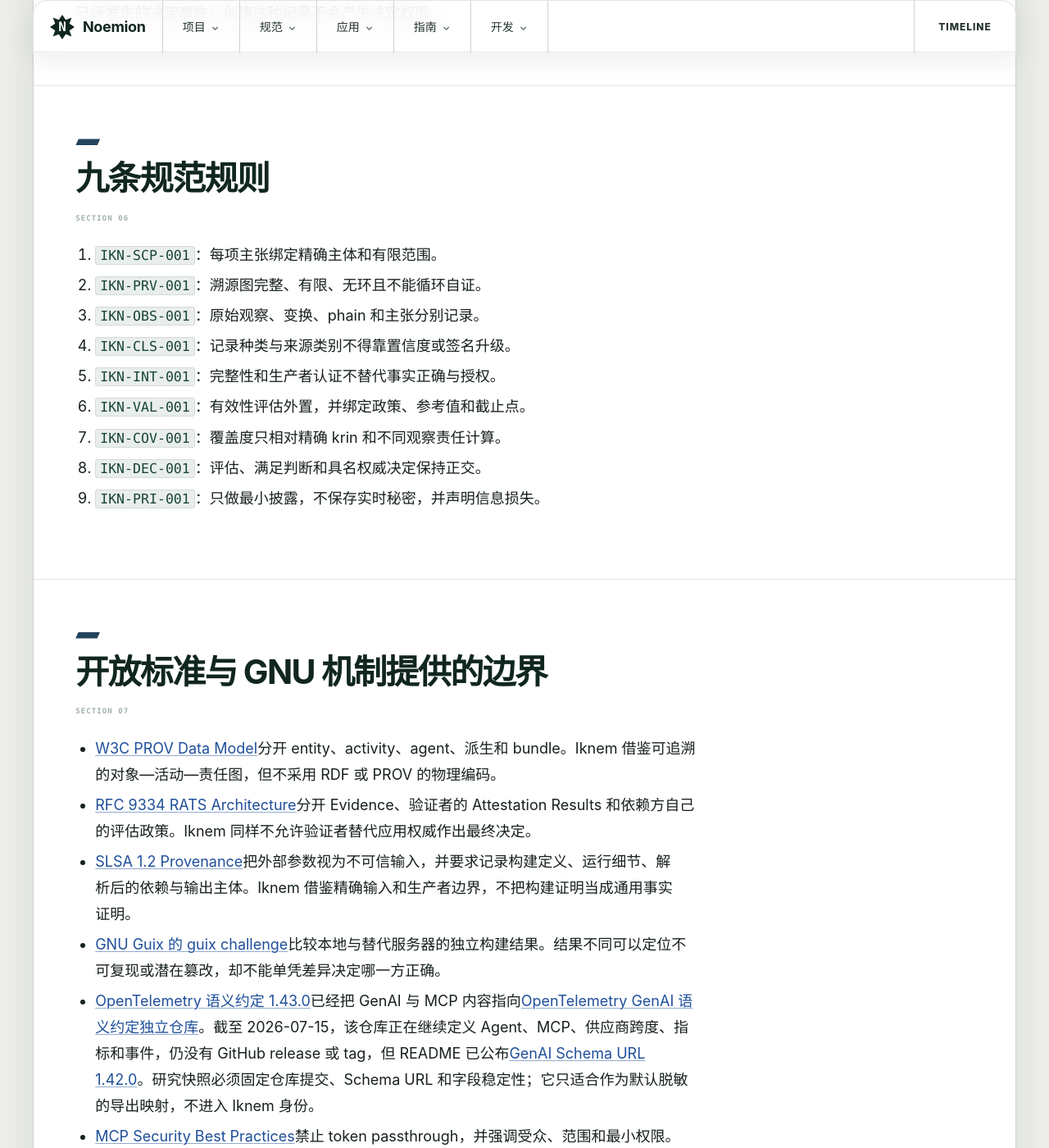
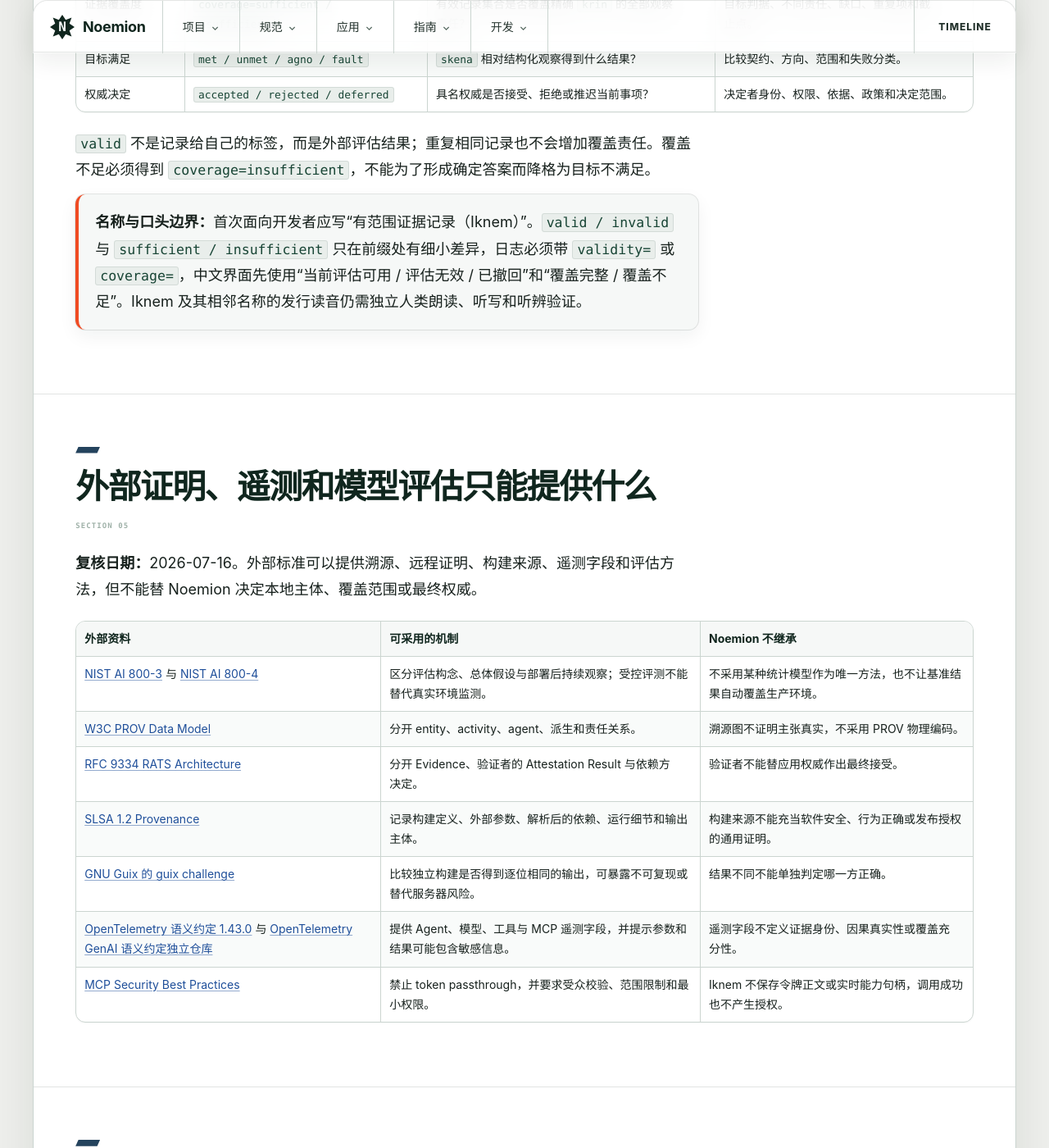
Before and after one commit to Noemion/noemion.github.io, a Jekyll site: the page built from architecture/adr-0022-iknem-evidence-and-appraisal.html, in a window 1280 px wide and 1400 px high, scrolled down 3451 px. Shown: the whole window at 82% size. Built offline with Jekyll 4.4.1, drawn with Linux system fonts in a browser that asks for light colours; some of the changed text lies outside the part shown.

Commit message:
Clarify Iknem evidence boundaries

```diff
--- a/_data/navigation.yml
+++ b/_data/navigation.yml
@@ -105,7 +105,7 @@
           - { href: /architecture/adr-0019-measurement-and-thresholds.html, label: "ADR-0019 · 先定义测量，再比较阈值" }
           - { href: /architecture/adr-0020-composite-situations-and-criteria.html, label: "ADR-0020 · 组合条件不能吞掉未知与故障" }
           - { href: /architecture/adr-0021-synem-closure-and-activation.html, label: "ADR-0021 · 依赖必须先固定，权限只能收窄" }
-          - { href: /architecture/adr-0022-iknem-evidence-and-appraisal.html, label: "ADR-0022 · Iknem 证据与评估" }
+          - { href: /architecture/adr-0022-iknem-evidence-and-appraisal.html, label: "ADR-0022 · 先问证据能证明什么" }
           - { href: /architecture/adr-0023-endem-content-standard.html, label: "ADR-0023 · Endem 内容标准" }
           - { href: /architecture/adr-0024-dromen-session-contract.html, label: "ADR-0024 · Dromen 会话契约" }
           - { href: /architecture/adr-0025-structured-diagnostics.html, label: "ADR-0025 · 结构化诊断边界" }
--- a/architecture/adr-0022-iknem-evidence-and-appraisal.html
+++ b/architecture/adr-0022-iknem-evidence-and-appraisal.html
@@ -1,103 +1,92 @@
 ---
 layout: default
-title: "ADR-0022 Iknem 证据范围与评估边界"
+title: "ADR-0022 · 先问证据能证明什么"
 page_role: "content"
 footer_text: "Noemion · ADR-0022"
 permalink: "/architecture/adr-0022-iknem-evidence-and-appraisal.html"
 ---
 <main id="main-content" tabindex="-1">
   <nav class="breadcrumbs" aria-label="面包屑"><a href="../index.html">项目</a><span aria-hidden="true">/</span><a href="index.html">架构设计</a><span aria-hidden="true">/</span><a href="decisions.html">架构决策</a><span aria-hidden="true">/</span><span>ADR-0022</span></nav>
-  <header class="content-introduction"><h1>ADR-0022<br>证据范围<br>评估边界</h1><p>当系统声称“测试已经通过”或“服务运行正常”时，记录它观察了哪个对象、采用什么方法、覆盖什么时间和哪些条件仍没有证据。</p><div class="badges"><span class="badge">当前策略</span><span class="badge">IKN-CORE 0.1.0-draft</span><span class="badge">尚无线格式</span><span class="badge">尚未实现</span></div></header>
+  <header class="content-introduction"><h1>ADR-0022<br>先问证据<br>能证明什么</h1><p>一项记录只有绑定精确对象、产生方法、运行环境、观察时间和已知限制，才能支持有限主张。来源可信、内容完整、验证有效、覆盖充分、目标满足和最终接受必须分别判断。</p><div class="badges"><span class="badge">当前策略</span><span class="badge">IKN-CORE 0.1.0-draft</span><span class="badge">尚无物理格式</span><span class="badge">尚未实现</span></div></header>
 
-  <section class="content-stack">
-    <h2>直接结论</h2>
-    <p class="lead">Iknem 是一项有明确主体、范围、生产者、方法、环境、观察、主张和限制的证据记录。它不是日志包装、可信分数、数学证明或最终验收决定。</p>
-    <p>同一记录必须分开表达原始观察、结构化 <code>phain</code>、派生过程、有限主张、完整性和适用限制。验证者再依据具名政策形成有效性评估，证据集合再相对精确 <code>krin</code> 形成覆盖度；具名权威最后才可能作出决定。</p>
-    <p>本决定建立 <code>IKN-CORE 0.1.0-draft</code>，但不创建 Iknem 扩展名、物理容器、签名算法、撤销协议或实现。本次工作不表示采集器、验证器、归并器、决定引擎、Theor 或 Drasor 已经实现。</p>
-  </section>
-
-  <section class="content-band">
-    <h2>哲学启发与采用限制</h2>
-    <blockquote><p>“要能看出图像的真假，必须将它同实在比较”</p><cite>路德维希·维特根斯坦《逻辑哲学论》2.223</cite></blockquote>
-    <p>这句话提示的是边界：记录不能只凭自身宣告为真。Iknem 因此必须让观察与目标关系可比较，也必须保存比较依赖的方法、范围和限制。</p>
-    <p>项目不把“图像”和“事实”的哲学关系直接变成软件定理。主体身份、溯源图、证据类别、覆盖计算、撤销和决定权威仍由规范条款、威胁模型与正反向量定义。</p>
+  <section class="content-wide">
+    <h2>用一次发布检查读懂证据链</h2>
+    <p class="lead">团队准备发布一个服务。构建系统报告产物已经生成，测试平台报告用例通过，探针报告预发布环境可以访问；这些记录都重要，但没有任何一项能单独证明“可以发布”。</p>
+    <div class="flow"><div class="step">固定发布对象<br>与检查范围</div><div class="step">保留原始观察<br>和产生方法</div><div class="step">形成有限主张<br>与溯源关系</div><div class="step">按具名政策<br>评估有效性</div><div class="step">对照全部判据<br>计算覆盖度</div><div class="step">分别作出满足<br>与接受决定</div></div>
+    <div class="table-wrap"><table><thead><tr><th>发布输入</th><th>最多支持的主张</th><th>不能直接推出</th></tr></thead><tbody>
+      <tr><td>构建记录</td><td>指定输入、构建器和环境生成了精确产物。</td><td>产物安全、测试充分或已经获准发布。</td></tr>
+      <tr><td>测试报告</td><td>指定版本在给定数据、方法和截止点下得到相应结果。</td><td>未测试环境、真实总体或未来运行仍有相同表现。</td></tr>
+      <tr><td>健康探针</td><td>指定端点在观察窗口内返回了约定响应。</td><td>所有实例持续健康，或业务目标已经满足。</td></tr>
+      <tr><td>模型评估摘要</td><td>指定模型、提示、样本和评估方法得到候选结论。</td><td>模型说明是直接观察，或统计结果自动取得决定权。</td></tr>
+      <tr><td>发布决定记录</td><td>具名权威在给定依据和政策下作出了决定。</td><td>决定本身证明所有依据真实，或授予新的权限。</td></tr>
+    </tbody></table></div>
+    <p>这种有明确范围的证据记录，现行设计名称是 Iknem。它不是日志包装、可信分数、数学证明或最终验收决定。</p>
   </section>
 
   <section class="content-wide">
-    <h2>一项 Iknem 必须回答九个问题</h2>
-    <div class="table-wrap"><table><thead><tr><th>问题</th><th>最低责任</th><th>不能省略的边界</th></tr></thead><tbody>
-      <tr><td>针对什么</td><td>精确主体身份与声明范围</td><td>名称、路径和“当前对象”不能替代内容或事件身份</td></tr>
-      <tr><td>谁产生</td><td>生产者身份、版本与权限</td><td>生产记录不自动取得判断或决定权限</td></tr>
-      <tr><td>怎样产生</td><td>方法、版本、参数与环境</td><td>方法覆盖决定主张上限</td></tr>
-      <tr><td>用了什么</td><td>精确输入、父记录和派生关系</td><td>未知输入进入限制，不能藏进环境名称</td></tr>
-      <tr><td>观察到什么</td><td>原始引用、变换与结构化 phain</td><td>推断、模型说明和工具成功不冒充原始观察</td></tr>
-      <tr><td>实际声称什么</td><td>有限主张与记录种类</td><td>不得外推到未声明主体、总体或时间</td></tr>
-      <tr><td>怎样检查完整性</td><td>内容身份、认证、序列与签名关系</td><td>完整性不等于事实正确</td></tr>
-      <tr><td>什么仍有限</td><td>时间、丢失、过滤、脱敏和已知缺口</td><td>限制必须参与有效性与覆盖判断</td></tr>
-      <tr><td>谁能继续判断</td><td>验证政策、krin 与决定权威</td><td>记录不能自填 valid 或 accepted</td></tr>
+    <h2>一项记录先要限定主体和主张</h2>
+    <p>证据不能只凭自身宣告为真。开发者必须能够把记录与它声称描述的对象、产生过程和实际观察相比较；这一认识只提供设计方向，不能替代身份、溯源、撤销和权威规则。</p>
+    <div class="table-wrap"><table><thead><tr><th>记录责任</th><th>最低内容</th><th>常见错误</th></tr></thead><tbody>
+      <tr><td><code>IKN-SCP-001</code><br>主体与范围</td><td>精确主体身份、有限主张、适用时间和声明范围。</td><td>只写名称、路径、“当前版本”或“系统正常”。</td></tr>
+      <tr><td><code>IKN-PRV-001</code><br>生产与溯源</td><td>生产者、方法、版本、参数、环境、输入、父记录和有限无环派生图。</td><td>隐藏未知输入，或让记录循环引用自己来证明自己。</td></tr>
+      <tr><td><code>IKN-OBS-001</code><br>观察与主张</td><td>分别保存原始观察引用、变换、结构化 <code>phain</code> 和有限主张。</td><td>把推断、模型说明或工具成功冒充原始观察。</td></tr>
+      <tr><td><code>IKN-INT-001</code><br>完整性</td><td>内容身份、生产者认证、序列与签名关系。</td><td>把签名有效理解为事实正确、覆盖充分或已经授权。</td></tr>
+      <tr><td><code>IKN-PRI-001</code><br>披露与限制</td><td>丢失、过滤、脱敏、外部引用范围、时间边界和已知缺口。</td><td>保存令牌正文、实时能力句柄，或隐去信息损失。</td></tr>
+    </tbody></table></div>
+    <p>主体、方法、环境或截止点变化时，原记录仍可作为历史事实，但不能无条件延伸到新对象和新条件。</p>
+  </section>
+
+  <section class="content-wide">
+    <h2>观察、派生与来源类别不能互换</h2>
+    <div class="table-wrap"><table><thead><tr><th>记录或来源</th><th>它说明什么</th><th>不能怎样升级</th></tr></thead><tbody>
+      <tr><td><code>observation</code><br><code>direct-observation</code></td><td>工具或传感过程直接取得指定对象的观察。</td><td>覆盖有限不能因记录量增加而变成总体事实。</td></tr>
+      <tr><td><code>derivation</code><br><code>deterministic-derivation</code></td><td>公开、可复现的变换从已知输入得到结果。</td><td>确定性不能补齐未知或不可信输入。</td></tr>
+      <tr><td><code>attestation</code><br><code>external-assertion</code></td><td>外部主体对有限事实作出可认证声明。</td><td>签名不能把外部声明变成直接观察。</td></tr>
+      <tr><td><code>appraisal</code><br><code>human-judgment</code></td><td>人员或机构依据具名政策给出评估。</td><td>职位、声誉或置信度不能扩大观察范围。</td></tr>
+      <tr><td><code>model-candidate</code></td><td>模型生成一项带来源、输入和限制的候选说明。</td><td>流畅文本、评分或重复采样不能让候选结论自证。</td></tr>
+      <tr><td><code>decision-record</code></td><td>记录具名权威已经作出的决定事件及其依据。</td><td>创建记录不会产生决定权，也不会改变历史依据。</td></tr>
+    </tbody></table></div>
+    <p><code>IKN-CLS-001</code> 要求记录种类与来源类别同时保留。它们分别回答“这项记录做了什么”和“依据怎样产生”，不能靠签名、置信度或人工确认互相替代。</p>
+  </section>
+
+  <section class="content-wide">
+    <h2>有效、充分、满足与接受分别回答什么</h2>
+    <div class="table-wrap"><table><thead><tr><th>判断层次</th><th>机器结果域</th><th>回答的问题</th><th>必须绑定</th></tr></thead><tbody>
+      <tr><td>完整性与来源认证</td><td>由所选机制表达</td><td>内容是否改变，声明是否来自所称生产者？</td><td>内容身份、密钥、签名范围和认证政策。</td></tr>
+      <tr><td>Iknem 有效性</td><td><code>validity=valid / invalid / revoked</code></td><td>验证者当前是否允许这项记录进入后续判断？</td><td>验证政策、信任根、参考值、环境与截止点。</td></tr>
+      <tr><td>证据覆盖度</td><td><code>coverage=sufficient / insufficient</code></td><td>有效记录集合是否覆盖精确 <code>krin</code> 的全部观察责任？</td><td>目标判据、不同责任、缺口、重复项和截止点。</td></tr>
+      <tr><td>目标满足</td><td><code>met / unmet / agno / fault</code></td><td><code>skena</code> 相对结构化观察得到什么结果？</td><td>比较契约、方向、范围和失败分类。</td></tr>
+      <tr><td>权威决定</td><td><code>accepted / rejected / deferred</code></td><td>具名权威是否接受、拒绝或推迟当前事项？</td><td>决定者身份、权限、依据、政策和决定范围。</td></tr>
+    </tbody></table></div>
+    <p><code>valid</code> 不是记录给自己的标签，而是外部评估结果；重复相同记录也不会增加覆盖责任。覆盖不足必须得到 <code>coverage=insufficient</code>，不能为了形成确定答案而降格为目标不满足。</p>
+    <p class="callout"><strong>名称与口头边界：</strong>首次面向开发者应写“有范围证据记录（Iknem）”。<code>valid / invalid</code> 与 <code>sufficient / insufficient</code> 只在前缀处有细小差异，日志必须带 <code>validity=</code> 或 <code>coverage=</code>，中文界面先使用“当前评估可用 / 评估无效 / 已撤回”和“覆盖完整 / 覆盖不足”。Iknem 及其相邻名称的发行读音仍需独立人类朗读、听写和听辨验证。</p>
+  </section>
+
+  <section class="content-wide">
+    <h2>外部证明、遥测和模型评估只能提供什么</h2>
+    <p><strong>复核日期：</strong>2026-07-16。外部标准可以提供溯源、远程证明、构建来源、遥测字段和评估方法，但不能替 Noemion 决定本地主体、覆盖范围或最终权威。</p>
+    <div class="table-wrap"><table><thead><tr><th>外部资料</th><th>可采用的机制</th><th>Noemion 不继承</th></tr></thead><tbody>
+      <tr><td><a href="https://www.nist.gov/publications/expanding-ai-evaluation-toolbox-statistical-models">NIST AI 800-3</a> 与 <a href="https://www.nist.gov/publications/challenges-monitoring-deployed-ai-systems-center-ai-standards-and-innovation">NIST AI 800-4</a></td><td>区分评估构念、总体假设与部署后持续观察；受控评测不能替代真实环境监测。</td><td>不采用某种统计模型作为唯一方法，也不让基准结果自动覆盖生产环境。</td></tr>
+      <tr><td><a href="https://www.w3.org/TR/prov-dm/">W3C PROV Data Model</a></td><td>分开 entity、activity、agent、派生和责任关系。</td><td>溯源图不证明主张真实，不采用 PROV 物理编码。</td></tr>
+      <tr><td><a href="https://www.rfc-editor.org/rfc/rfc9334.html">RFC 9334 RATS Architecture</a></td><td>分开 Evidence、验证者的 Attestation Result 与依赖方决定。</td><td>验证者不能替应用权威作出最终接受。</td></tr>
+      <tr><td><a href="https://slsa.dev/spec/v1.2/provenance">SLSA 1.2 Provenance</a></td><td>记录构建定义、外部参数、解析后的依赖、运行细节和输出主体。</td><td>构建来源不能充当软件安全、行为正确或发布授权的通用证明。</td></tr>
+      <tr><td><a href="https://guix.gnu.org/manual/en/html_node/Invoking-guix-challenge.html">GNU Guix 的 guix challenge</a></td><td>比较独立构建是否得到逐位相同的输出，可暴露不可复现或替代服务器风险。</td><td>结果不同不能单独判定哪一方正确。</td></tr>
+      <tr><td><a href="https://opentelemetry.io/docs/specs/semconv/">OpenTelemetry 语义约定 1.43.0</a> 与 <a href="https://github.com/open-telemetry/semantic-conventions-genai">OpenTelemetry GenAI 语义约定独立仓库</a></td><td>提供 Agent、模型、工具与 MCP 遥测字段，并提示参数和结果可能包含敏感信息。</td><td>遥测字段不定义证据身份、因果真实性或覆盖充分性。</td></tr>
+      <tr><td><a href="https://modelcontextprotocol.io/docs/tutorials/security/security_best_practices">MCP Security Best Practices</a></td><td>禁止 token passthrough，并要求受众校验、范围限制和最小权限。</td><td>Iknem 不保存令牌正文或实时能力句柄，调用成功也不产生授权。</td></tr>
     </tbody></table></div>
   </section>
 
   <section class="content-wide">
-    <h2>记录种类与来源类别分别回答不同问题</h2>
-    <div class="table-wrap"><table><thead><tr><th>维度</th><th>允许值</th><th>用途</th></tr></thead><tbody>
-      <tr><td>记录种类</td><td><code>observation / derivation / attestation / appraisal / decision-record</code></td><td>说明这项记录做了什么</td></tr>
-      <tr><td>来源类别</td><td><code>direct-observation / deterministic-derivation / external-assertion / human-judgment / model-candidate</code></td><td>说明依据怎样产生</td></tr>
-    </tbody></table></div>
-    <p>模型可以生成一项带完整溯源的候选说明，但它仍是 <code>model-candidate</code>。签名可以认证外部声明的来源，却不能把它改成直接观察；人工判断也不能因为职位较高就冒充环境事实。</p>
-  </section>
-
-  <section class="content-wide">
-    <h2>四个相邻结果域不得合并</h2>
-    <div class="table-wrap"><table><thead><tr><th>结果域</th><th>允许值</th><th>回答的问题</th></tr></thead><tbody>
-      <tr><td>Iknem 有效性</td><td><code>valid / invalid / revoked</code></td><td>验证者在指定政策、参考值、环境与截止点下是否接受这项记录</td></tr>
-      <tr><td>证据覆盖度</td><td><code>sufficient / insufficient</code></td><td>有效记录集合是否覆盖精确 krin 的全部观察责任</td></tr>
-      <tr><td>满足判断</td><td><code>met / unmet / agno / fault</code></td><td>skena 相对 phain 与比较契约得到什么结果</td></tr>
-      <tr><td>权威决定</td><td><code>accepted / rejected / deferred</code></td><td>具名权威依据前述结果作出什么决定</td></tr>
-    </tbody></table></div>
-    <p><code>valid</code> 不是 Iknem 自带字段，而是带政策与截止点的外部评估。<code>decision-record</code> 只记录已经发生的决定事件；创建这种记录不会产生决定权限。</p>
-  </section>
-
-  <section class="content-wide">
-    <h2>九条规范规则</h2>
-    <ol>
-      <li><code>IKN-SCP-001</code>：每项主张绑定精确主体和有限范围。</li>
-      <li><code>IKN-PRV-001</code>：溯源图完整、有限、无环且不能循环自证。</li>
-      <li><code>IKN-OBS-001</code>：原始观察、变换、phain 和主张分别记录。</li>
-      <li><code>IKN-CLS-001</code>：记录种类与来源类别不得靠置信度或签名升级。</li>
-      <li><code>IKN-INT-001</code>：完整性和生产者认证不替代事实正确与授权。</li>
-      <li><code>IKN-VAL-001</code>：有效性评估外置，并绑定政策、参考值和截止点。</li>
-      <li><code>IKN-COV-001</code>：覆盖度只相对精确 krin 和不同观察责任计算。</li>
-      <li><code>IKN-DEC-001</code>：评估、满足判断和具名权威决定保持正交。</li>
-      <li><code>IKN-PRI-001</code>：只做最小披露，不保存实时秘密，并声明信息损失。</li>
-    </ol>
-  </section>
-
-  <section class="content-wide">
-    <h2>开放标准与 GNU 机制提供的边界</h2>
-    <ul>
-      <li><a href="https://www.w3.org/TR/prov-dm/">W3C PROV Data Model</a>分开 entity、activity、agent、派生和 bundle。Iknem 借鉴可追溯的对象—活动—责任图，但不采用 RDF 或 PROV 的物理编码。</li>
-      <li><a href="https://www.rfc-editor.org/rfc/rfc9334.html">RFC 9334 RATS Architecture</a>分开 Evidence、验证者的 Attestation Results 和依赖方自己的评估政策。Iknem 同样不允许验证者替代应用权威作出最终决定。</li>
-      <li><a href="https://slsa.dev/spec/v1.2/provenance">SLSA 1.2 Provenance</a>把外部参数视为不可信输入，并要求记录构建定义、运行细节、解析后的依赖与输出主体。Iknem 借鉴精确输入和生产者边界，不把构建证明当成通用事实证明。</li>
-      <li><a href="https://guix.gnu.org/manual/en/html_node/Invoking-guix-challenge.html">GNU Guix 的 guix challenge</a>比较本地与替代服务器的独立构建结果。结果不同可以定位不可复现或潜在篡改，却不能单凭差异决定哪一方正确。</li>
-      <li><a href="https://opentelemetry.io/docs/specs/semconv/">OpenTelemetry 语义约定 1.43.0</a>已经把 GenAI 与 MCP 内容指向<a href="https://github.com/open-telemetry/semantic-conventions-genai">OpenTelemetry GenAI 语义约定独立仓库</a>。截至 2026-07-15，该仓库正在继续定义 Agent、MCP、供应商跨度、指标和事件，仍没有 GitHub release 或 tag，但 README 已公布<a href="https://opentelemetry.io/schemas/gen-ai/1.42.0">GenAI Schema URL 1.42.0</a>。研究快照必须固定仓库提交、Schema URL 和字段稳定性；它只适合作为默认脱敏的导出映射，不进入 Iknem 身份。</li>
-      <li><a href="https://modelcontextprotocol.io/specification/2025-11-25/basic/security_best_practices">MCP Security Best Practices</a>禁止 token passthrough，并强调受众、范围和最小权限。Iknem 可以记录不可逆凭据属性和调用范围，但不得保存令牌正文或实时能力句柄。</li>
-    </ul>
-  </section>
-
-  <section class="content-band">
-    <h2>规范影响与验证</h2>
-    <ul>
-      <li>新增 <code>IKN-CORE 0.1.0-draft</code> 九条规范条款。</li>
-      <li>新增九项 Iknem 威胁和十四个非规范自然语言场景。</li>
-      <li>十八个提案向量覆盖九个允许分类与九个确定拒绝；资料验证只证明该版本的矩阵一致。</li>
-      <li>END-CORE、END-FMT、SYN-CORE 与现有字节保持不变。</li>
-    </ul>
-  </section>
-
-  <section class="content-band">
-    <h2>待定内容</h2>
-    <p>Iknem 物理容器、扩展名、字段编号、摘要与签名算法、透明日志、撤销分发、远程查询、跨生产者时钟归并、隐私策略语言和长期归档仍保持开放。没有真实消费者和新 Profile 前，不为了与 Endem 对称创建格式。</p>
+    <h2>当前还不能编码或执行什么</h2>
+    <p>现行十八个 Iknem 提案向量覆盖九个允许分类与九个确定拒绝，只检查 IKN-CORE 九条抽象责任。它们不验证真实签名、遥测完整性、生产者可靠性或决定质量。</p>
+    <p>这项决定不表示采集器、验证器、归并器、决定引擎、Theor 或 Drasor 已经实现。Iknem 也没有物理容器、文件扩展名、字段编号、摘要与签名算法、撤销分发或透明日志协议。</p>
+    <p>远程查询、跨生产者时钟归并、隐私政策语言、长期归档和实际消费者仍待研究。没有新 Profile、威胁证据与互操作实验前，不为了形式对称而创建格式。</p>
+    <div class="page-links">
+      <a class="page-link" href="../specifications/iknem.html"><strong>查看证据规范</strong><span>按开发者任务查询 IKN-CORE 九项责任。</span></a>
+      <a class="page-link" href="adr-0019-measurement-and-thresholds.html"><strong>查看测量与阈值</strong><span>先固定总体、方法、单位和不确定度。</span></a>
+      <a class="page-link" href="adr-0021-synem-closure-and-activation.html"><strong>查看组合闭包</strong><span>理解证据所对应的精确目标和成员身份。</span></a>
+      <a class="page-link" href="../specifications/authority.html"><strong>查看权威边界</strong><span>区分证据评估、目标满足和最终决定。</span></a>
+    </div>
   </section>
   <div class="next-prev"><a href="adr-0021-synem-closure-and-activation.html">← ADR-0021</a><a href="adr-0023-endem-content-standard.html">ADR-0023 →</a></div>
 </main>
--- a/architecture/decisions.html
+++ b/architecture/decisions.html
@@ -56,7 +56,7 @@
       </ul></article>
       <article class="status-item"><h3>组合、会话、证据与信任</h3><ul>
         <li><a href="adr-0021-synem-closure-and-activation.html">ADR-0021 · 依赖必须先固定，权限只能收窄</a></li>
-        <li><a href="adr-0022-iknem-evidence-and-appraisal.html">ADR-0022 · Iknem 证据范围与评估边界</a></li>
+        <li><a href="adr-0022-iknem-evidence-and-appraisal.html">ADR-0022 · 先问证据能证明什么</a></li>
         <li><a href="adr-0024-dromen-session-contract.html">ADR-0024 · Dromen 会话契约</a></li>
         <li><a href="adr-0025-structured-diagnostics.html">ADR-0025 · 结构化诊断边界</a></li>
         <li><a href="adr-0026-external-protocol-adapters.html">ADR-0026 · 外部协议适配边界</a></li>
```
Also changed, not shown: content-quality-audit.md (+11 -1 lines), sitemap.md (+1 -1 lines), tests/spec_contract_test.py (+5 -0 lines).
